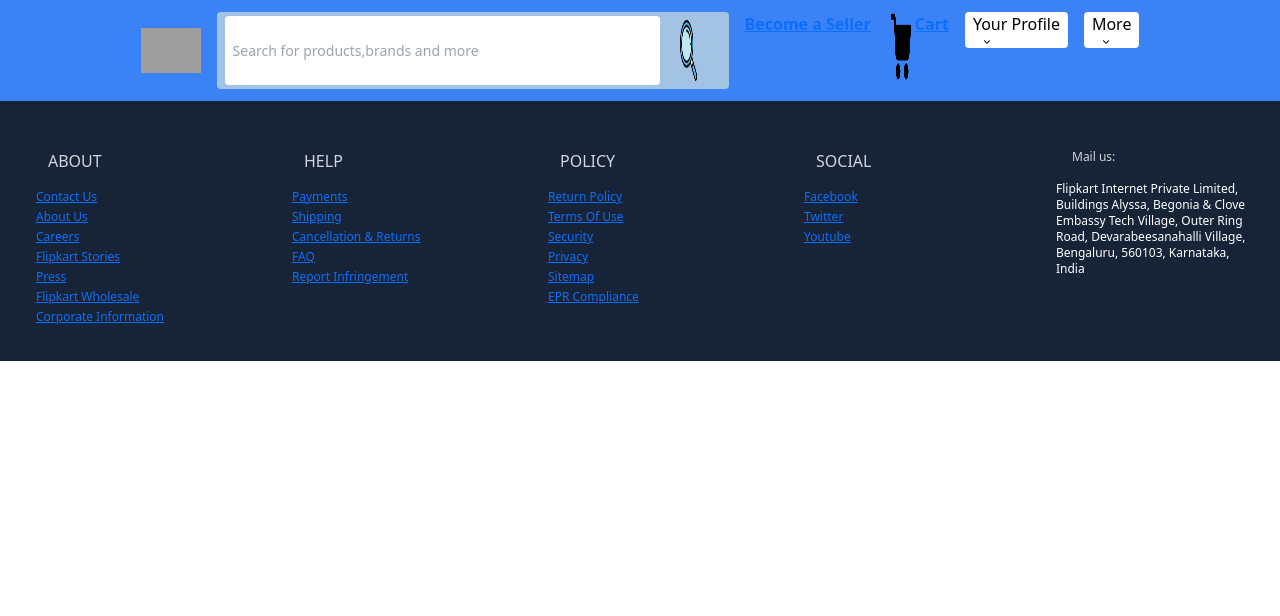
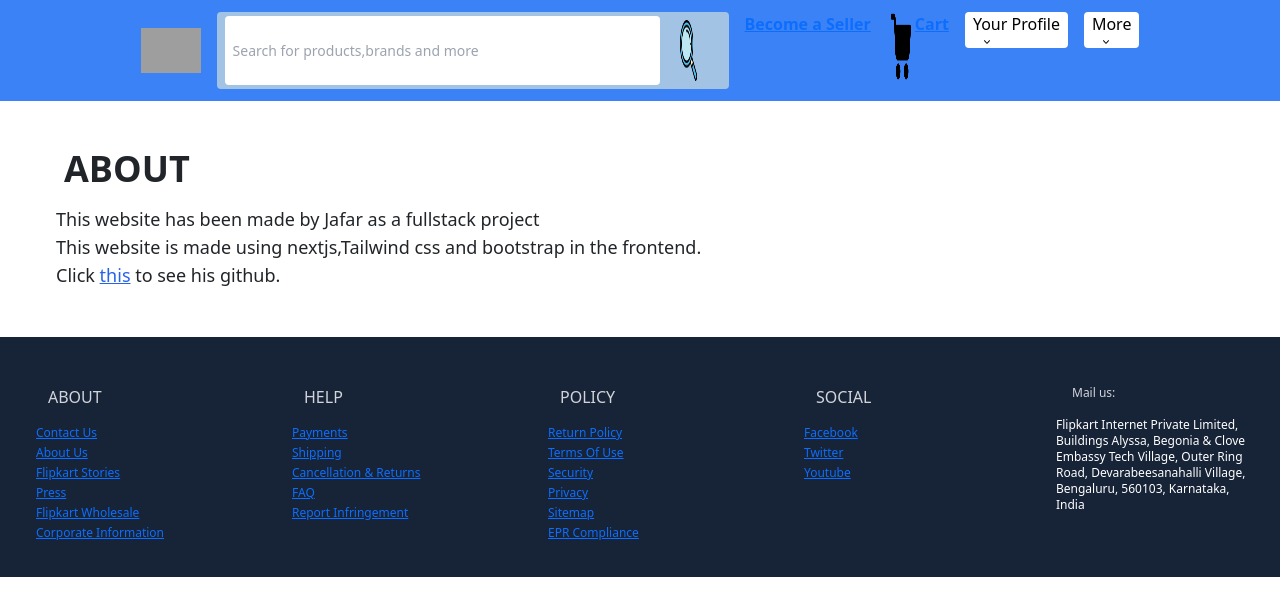
Before and after one commit to jafar-b/Ecommerce-website, a Next.js app: page /AboutUs in a window 1280 px wide. Shown: the top 616 px of the page. Built offline with nearby package versions, Linux system fonts and the light colour scheme; grey boxes are pictures that could not be loaded.

Commit message:
added about page

```diff
--- a/components/Footer.js
+++ b/components/Footer.js
@@ -12,22 +12,20 @@ const Footer = () => {
               <Link href="/ContactUs">Contact Us</Link>
             </p>
             <p className="text-white block text-xs  m-1">
-              <Link href="#">About Us</Link>
+              <Link href="/AboutUs">About Us</Link>
+            </p>
+
+            <p className="text-white block text-xs  m-1">
+              <Link href="Stories">Flipkart Stories</Link>
             </p>
             <p className="text-white block text-xs  m-1">
-              <Link href="#">Careers</Link>
+              <Link href="/Press">Press</Link>
             </p>
             <p className="text-white block text-xs  m-1">
-              <Link href="#">Flipkart Stories</Link>
+              <Link href="/Wholesale">Flipkart Wholesale</Link>
             </p>
             <p className="text-white block text-xs  m-1">
-              <Link href="#">Press</Link>
-            </p>
-            <p className="text-white block text-xs  m-1">
-              <Link href="#">Flipkart Wholesale</Link>
-            </p>
-            <p className="text-white block text-xs  m-1">
-              <Link href="#">Corporate Information</Link>
+              <Link href="/Corporate">Corporate Information</Link>
             </p>
           </div>
         </div>
--- a/pages/AboutUs.js
+++ b/pages/AboutUs.js
@@ -2,9 +2,22 @@ import React from 'react'
 
 const AboutUs = () => {
   return (
+<>
+<div className='m-5'>
+<div className='mx-3 my-3 text-4xl font-bold'>
+ABOUT
+</div>
+<div className='mx-2 text-lg'>
+This website has been made by Jafar as a fullstack project
 
-<>
-
+</div>
+<div className='mx-2 text-lg'>
+This website is made using nextjs,Tailwind css and bootstrap in the frontend.
+</div>
+<div className='mx-2 text-lg'>
+Click <a href='https://www.github.com/jafar-b' target="blank" className='text-blue-600 hover:text-blue-900 underline'>this</a> to see his github.
+</div>
+</div>
 
 
 
@@ -14,4 +27,4 @@ const AboutUs = () => {
     )
 }
 
-export default AboutUs
+export default AboutUs;
```
